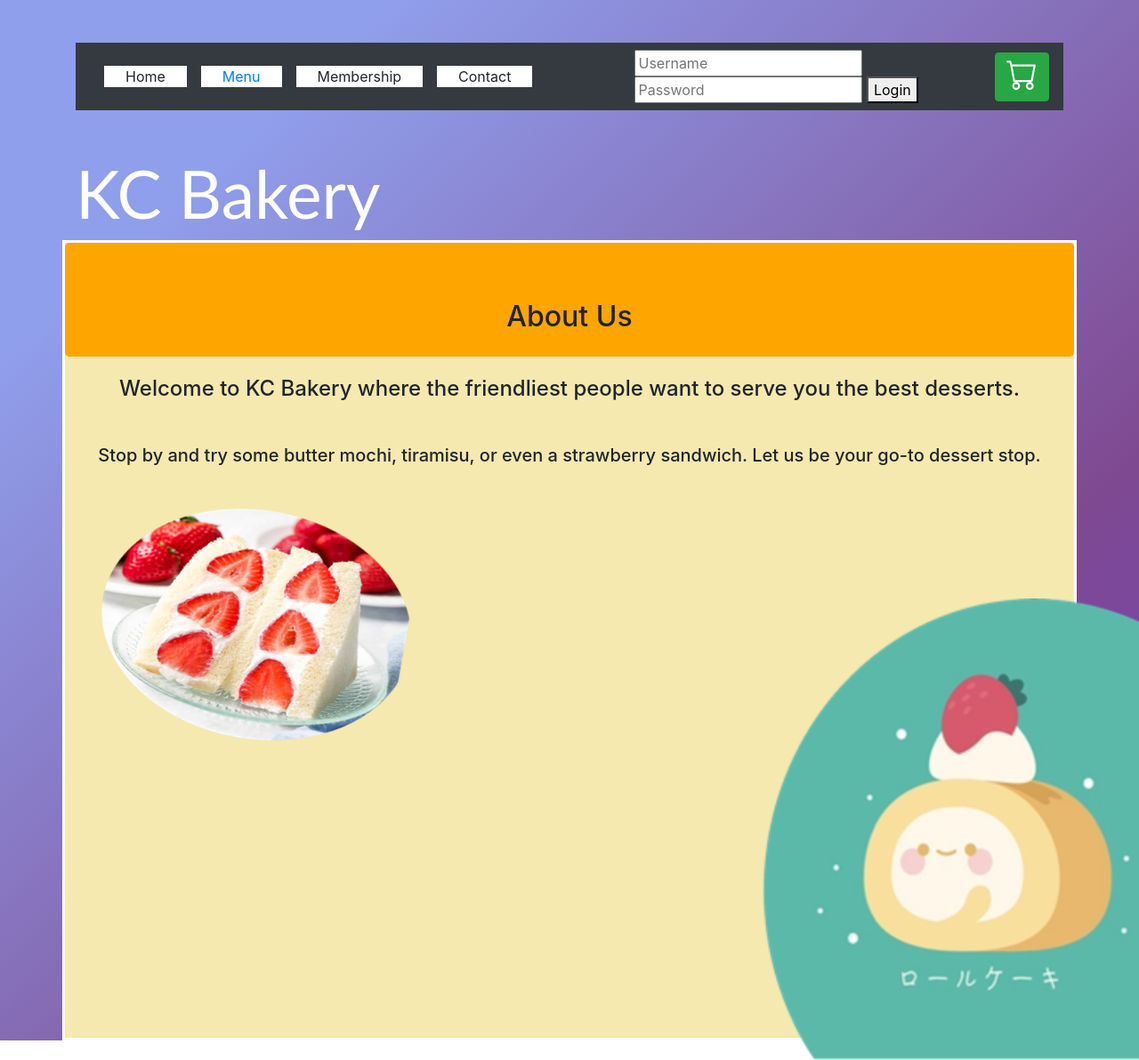
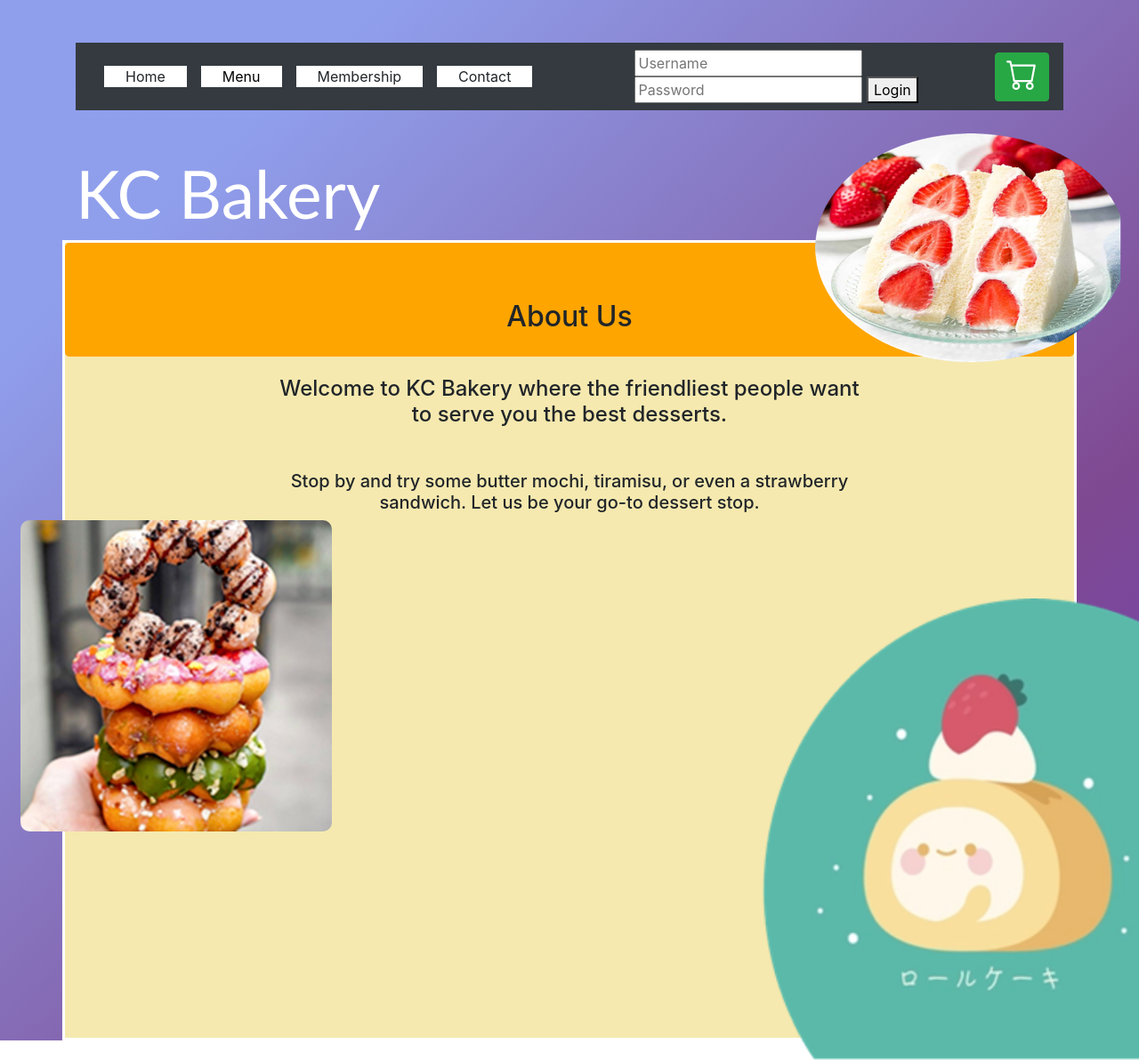
Before and after one commit to k3ny-dg/kcbakery, a PHP site: page /views/home.html in a window 1280 px wide; the page is wider, and only the part inside the window is pictured. Shown: that part at 89% size. Run offline with PHP 8.4, Linux system fonts and the light colour scheme.

Commit message:
modified styles and views

```diff
--- a/styles/styles.css
+++ b/styles/styles.css
@@ -12,6 +12,14 @@ h1{
     font-size: 75px;
     color: white;
     font-family: "Gill Sans"!important;
+}
+h4{
+    padding-left: 200px;
+    padding-right: 200px;
+}
+h5{
+    padding-left: 200px;
+    padding-right: 200px;
 }
 .login-container{
     margin-left: 115px;
@@ -33,18 +41,25 @@ h1{
     top: 400px;
     width: 500px;
 }
+#strawberry {
+    position: absolute;
+    top: 150px;
+    right: 20px;
+    z-index: 1000;
+
+}
+#mochi_donut{
+    border-radius: 10px;
+    position: absolute;
+    left: -50px;
+}
+
 
 img {
     ertical-align: middle;
     border-style: none;
 }
 
-#strawberry {
-    position: absolute;
-    top: 300px;
-    right: 750px;
-    transform: rotate(10deg);
-}
 
 .menu-item
 {
@@ -70,3 +85,9 @@ img {
 {
     background-color: orangered;
 }
+.nav-item:hover {
+    color: black;
+}
+a.nav{
+    color: black;
+}
--- a/views/home.html
+++ b/views/home.html
@@ -57,6 +57,9 @@ File Description: Home Page for our Bakery Website (KC Bakery)
 <div>
     <h1 class="mt-5">KC Bakery</h1>
 </div>
+<div>
+    <img class="float-right ml-3" src="images/strawberry.png" id="strawberry">
+</div>
 
 <div class="mt-2 row">
     <div class="jumbotron text-center border-white col">
@@ -67,7 +70,8 @@ File Description: Home Page for our Bakery Website (KC Bakery)
         mochi, tiramisu, or even a strawberry sandwich.
         Let us be your go-to dessert stop. </h5>
         <img src="images/logo.png" id="logo">
-        <img src="images/strawberry.png" id="strawberry">
+
+        <img src="images/mochi_donut.png" id="mochi_donut">
     </div>
 </div>
 </body>
```
